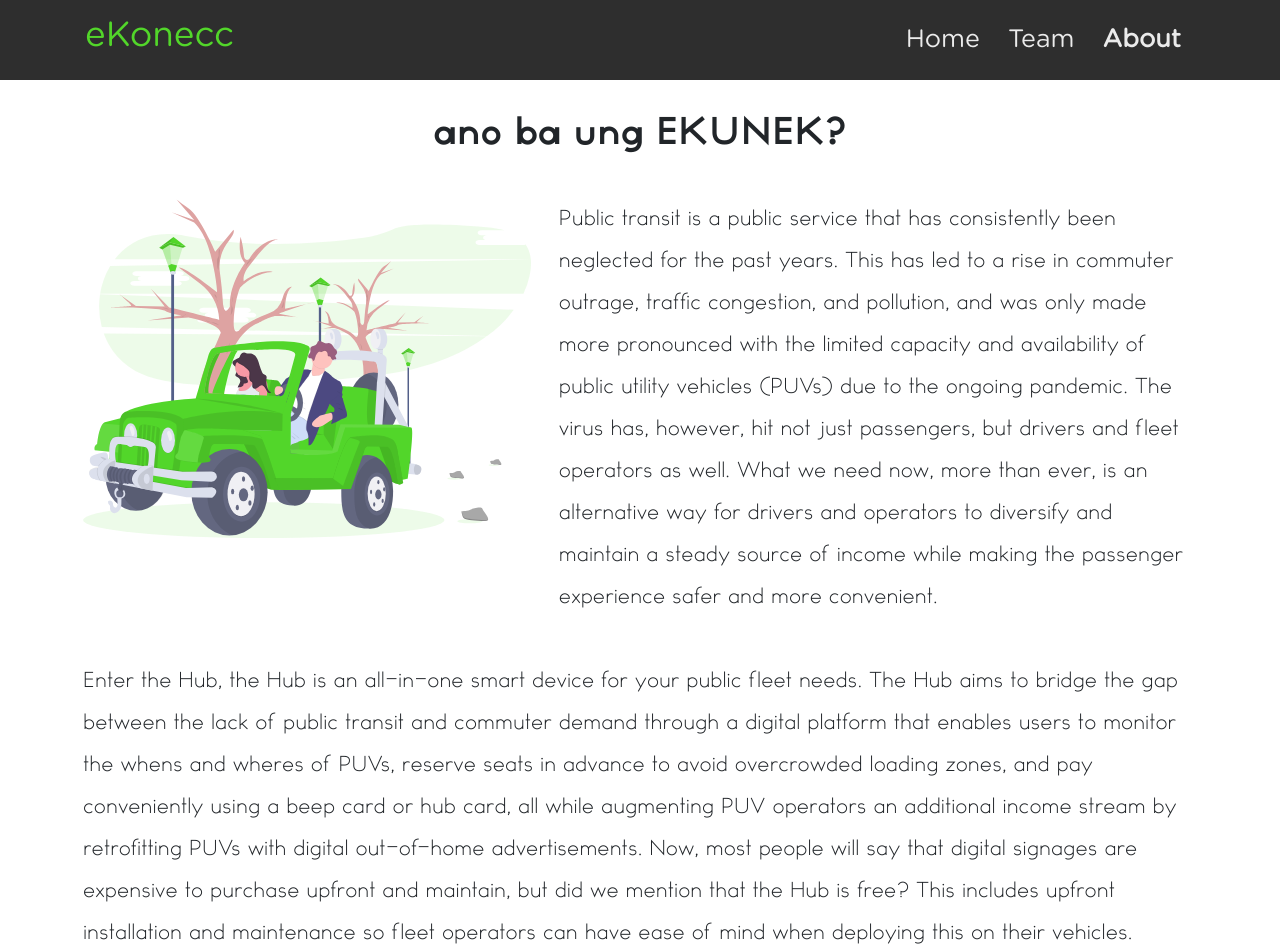
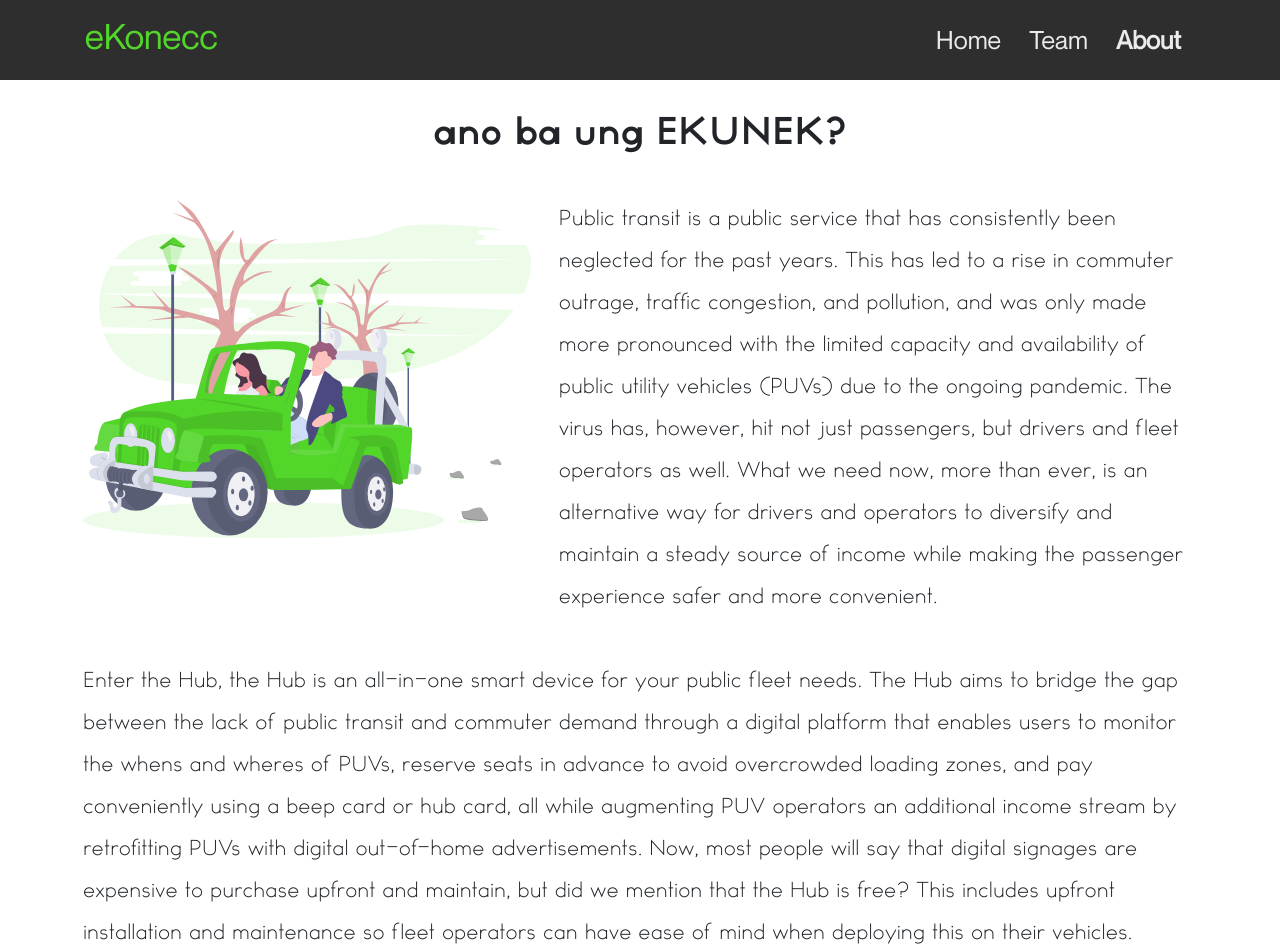
Before and after one commit to j-sieg/bayanihub-static, a Jekyll site: the page built from about.html, in a window 1280 px wide. Shown: the top 952 px of the page. Built offline with Jekyll 4.4.1, drawn with Linux system fonts in a browser that asks for light colours.

Commit message:
add Neue Montreal typeface
also make it the 'special' font instead of gotham rounded book

```diff
--- a/assets/css/styles.css
+++ b/assets/css/styles.css
@@ -4,8 +4,16 @@
 @import "flickity.css";
 
 @font-face {
-  font-family: main0;
-  src: url("../typefaces/Gotham Rounded Book/Gotham Rounded Book.otf");
+  font-family: main0Regular;
+  src: url("../typefaces/Neue Montreal/NeueMontreal-Regular.otf");
+}
+@font-face {
+  font-family: main0SemiBold;
+  src: url("../typefaces/Neue Montreal/NeueMontreal-Medium.otf");
+}
+@font-face {
+  font-family: main0Bold;
+  src: url("../typefaces/Neue Montreal/NeueMontreal-Bold.otf");
 }
 @font-face {
   font-family: main1Regular;
@@ -112,7 +120,7 @@
 
 /* typography */
   .sulong-special{
-    font-family: main0;
+    font-family: main0Regular;
   }
   .sulong-regular{
     font-family: main1Regular;
```
Also changed, not shown: assets/typefaces/Neue Montreal/NeueMontreal-Bold.otf (added), assets/typefaces/Neue Montreal/NeueMontreal-BoldItalic.otf (added), assets/typefaces/Neue Montreal/NeueMontreal-Italic.otf (added), assets/typefaces/Neue Montreal/NeueMontreal-Light.otf (added), assets/typefaces/Neue Montreal/NeueMontreal-LightItalic.otf (added), assets/typefaces/Neue Montreal/NeueMontreal-Medium.otf (added), assets/typefaces/Neue Montreal/NeueMontreal-MediumItalic.otf (added), assets/typefaces/Neue Montreal/NeueMontreal-Regular.otf (added), 1 other file.
